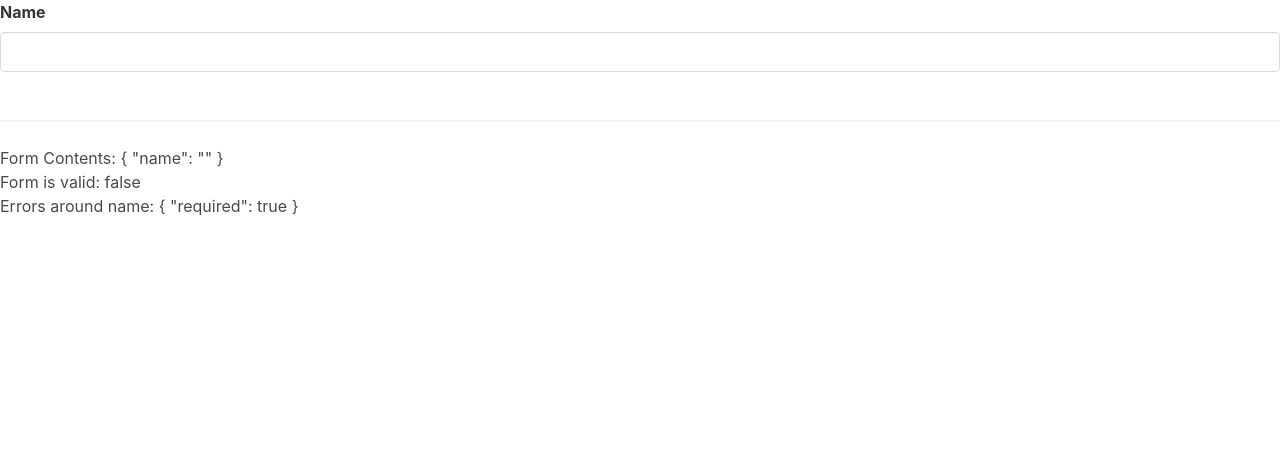
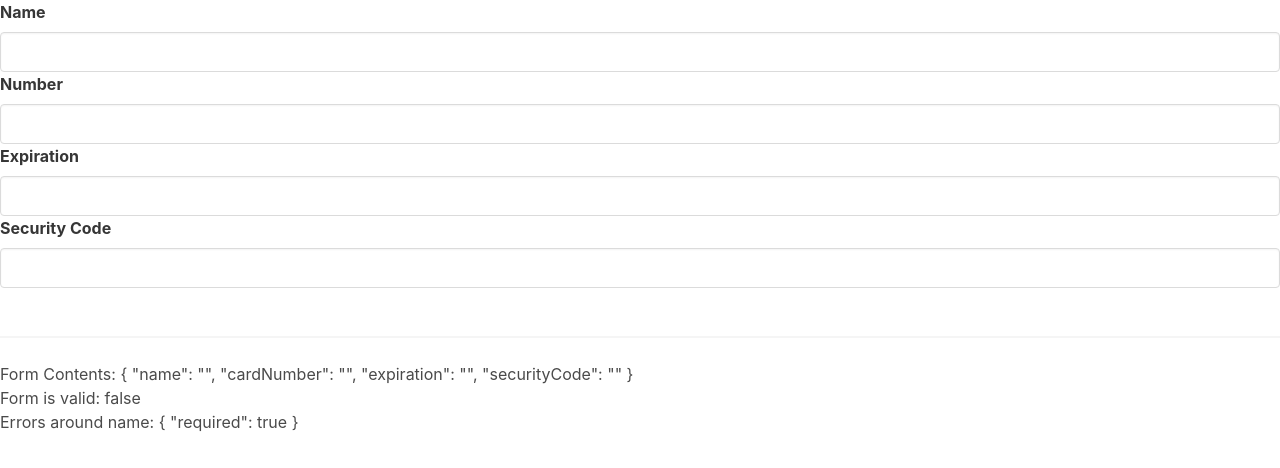
Before and after one commit to ivanwhm/credit-card-form, an Angular app: page / in a window 1280 px wide. Shown: the top 468 px of the page. Built offline with nearby package versions, Linux system fonts and the light colour scheme.

Commit message:
Adding Additional Inputs

```diff
--- a/src/app/card-form/card-form.component.html
+++ b/src/app/card-form/card-form.component.html
@@ -1,5 +1,8 @@
 <form [formGroup]="cardForm">
   <app-input [control]="cardForm.get('name')" label="Name"></app-input>
+  <app-input [control]="cardForm.get('cardNumber')" label="Number"></app-input>
+  <app-input [control]="cardForm.get('expiration')" label="Expiration"></app-input>
+  <app-input [control]="cardForm.get('securityCode')" label="Security Code"></app-input>
 </form>
 <br />
 <hr />
--- a/src/app/card-form/card-form.component.ts
+++ b/src/app/card-form/card-form.component.ts
@@ -9,6 +9,9 @@ import { FormControl, FormGroup, Validators } from '@angular/forms';
 export class CardFormComponent implements OnInit {
   cardForm = new FormGroup({
     name: new FormControl('', [Validators.required, Validators.minLength(3)]),
+    cardNumber: new FormControl('', [Validators.required, Validators.minLength(3)]),
+    expiration: new FormControl('', [Validators.required, Validators.minLength(3)]),
+    securityCode: new FormControl('', [Validators.required, Validators.minLength(3)]),
   });
 
   constructor() {}
```
